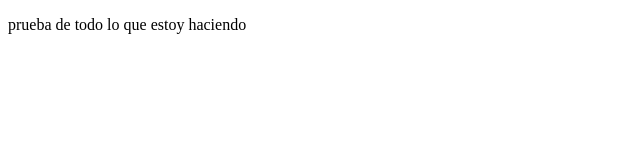
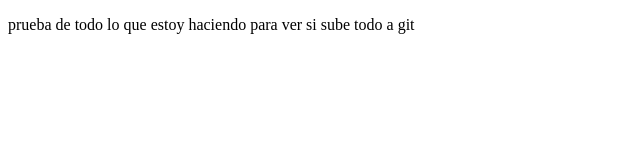
Before and after one commit to pamelaaguileta/proyectoDemoPrework, a plain HTML site: page index.html in a window 1280 px wide. Shown: the whole page, without its empty margins (0-640 px from the left). Drawn offline with Linux system fonts and the light colour scheme.

Commit message:
first commit

```diff
--- a/index.html
+++ b/index.html
@@ -7,6 +7,6 @@
     <title>prueba</title>
   </head>
   <body>
-    <p>prueba de todo lo que estoy haciendo</p>
+    <p>prueba de todo lo que estoy haciendo para ver si sube todo a git</p>
   </body>
 </html>
```
